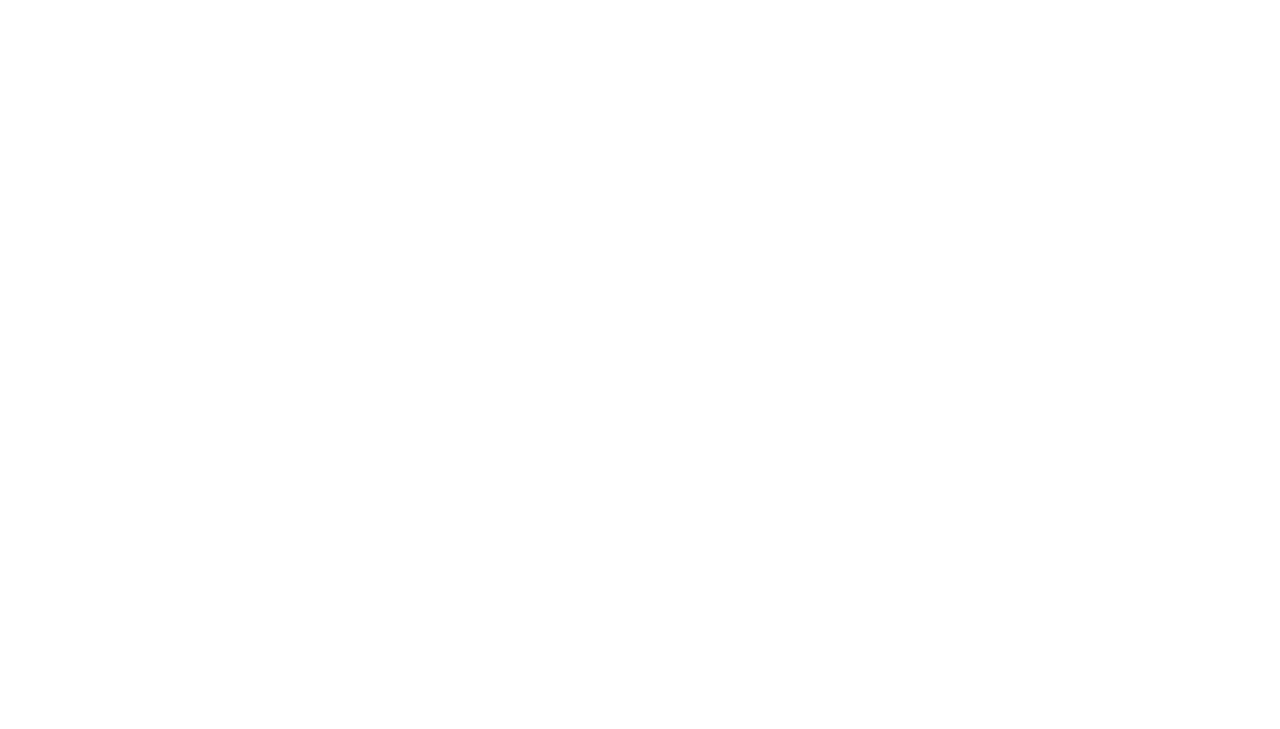
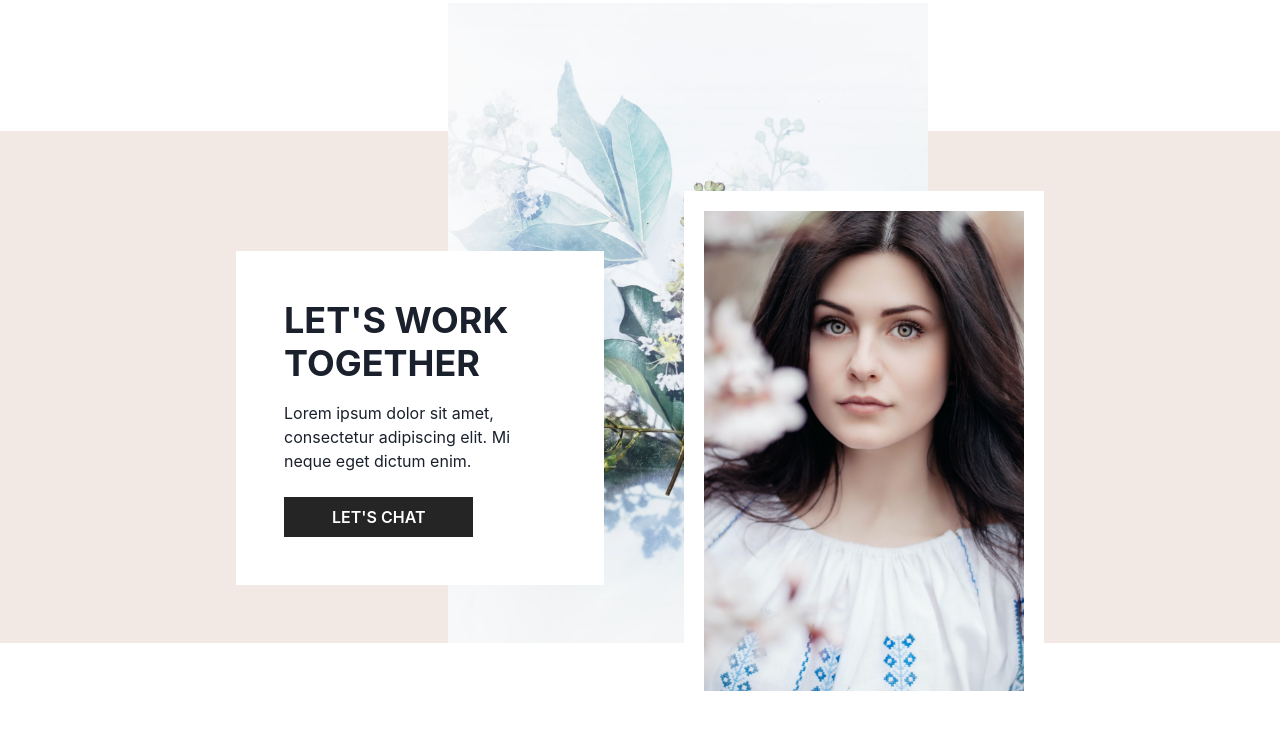
Before and after one commit to afiatamanna06/oliva-grace, a Next.js app: page / in a window 1280 px wide. Shown: the part 899-1628 px from the top of the page. Before the commit the page ends 832 px from the top, so only its background shows below. Built offline with nearby package versions, Linux system fonts and the light colour scheme.

Commit message:
Add: Add work section

```diff
--- a/components/about/About.js
+++ b/components/about/About.js
@@ -4,7 +4,7 @@
 
 function About() {
   return (
-    <Box m="8" pt="128">
+    <Box m="8" pt="128" pb="70">
         <Center>
             <Flex maxH="30rem" maxW="70rem" alignItems="center" direction={["column", "column", "column", "row", "row"]} gap={[8, 8, 8, 28, 28]}>
                 <Image src="/about_img.png" flex="1" objectFit="cover" w="30rem" h="30rem" alt="" />
--- a/components/navigation/NavigationBar.js
+++ b/components/navigation/NavigationBar.js
@@ -10,7 +10,7 @@
     const [responsiveDisplay, setDisplay] = useState("none")
 
   return (
-      <Flex position="fixed" top="0" direction="column" justify="space-between" bgColor="#F2E9E4" w="full" h={ responsiveDisplay === "none" ? "min-content" : ["100vh", "100vh", "100vh", "min-content", "min-content"]} p="3" px="8">
+      <Flex position="fixed" zIndex={100} top="0" direction="column" justify="space-between" bgColor="#F2E9E4" w="full" h={ responsiveDisplay === "none" ? "min-content" : ["100vh", "100vh", "100vh", "min-content", "min-content"]} p="3" px="8">
         <Flex alignItems="center" justify="space-between" display={["flex", "flex", "flex", "none", "none"]}>
             <Box onClick={() => { responsiveDisplay === "none" ? setDisplay("flex") : setDisplay("none")}}><FiMenu /></Box>
             <Box>
--- /dev/null
+++ b/components/work/Work.js
@@ -0,0 +1,24 @@
+import { Box, Image, Flex, Center } from '@chakra-ui/react'
+import WorkDescription from './WorkDescription'
+
+function Work() {
+  return (
+    <Box bgColor="#F2E9E4" w="full" h={["65rem", "65rem", "65rem", "32rem", "32rem"]} my="20rem" position="relative">
+        <Image src="/Work_bg.png" zIndex={1} w="30rem" objectFit="cover" h="40rem" position="absolute" top={["20%", "20%", "20%", "-25%", "-25%"]} left={["0%", "0%", "0%", "35%", "35%"]} alt="" />
+        <Box w="full" position="relative" zIndex={1}>
+          <Center>
+              <Flex h="40rem" maxW="70rem" alignItems="center" direction={["column", "column", "column", "row", "row"]} gap={[8, 8, 8, 20, 20]}>
+                  <Box flex="1" mt="20" maxW={["25rem", "25rem", "28rem", "30rem", "30rem"]} h={["25rem", "25rem", "28rem", "30rem", "30rem"]}>
+                      <WorkDescription />
+                  </Box>
+                  <Box bg="white" p="5">
+                    <Image src="/Work_img.png" objectFit="cover" w="20rem" h="30rem" alt="" />
+                  </Box>
+              </Flex>
+          </Center>
+        </Box>
+    </Box>
+  )
+}
+
+export default Work
--- /dev/null
+++ b/components/work/WorkDescription.js
@@ -0,0 +1,13 @@
+import { Box, Heading, Button } from "@chakra-ui/react"
+
+function WorkDescription() {
+  return (
+    <Box bg="white" p="12" maxW="23rem">
+        <Heading mb="4">LET&apos;S WORK TOGETHER</Heading>
+        <Box mb="6">Lorem ipsum dolor sit amet, consectetur adipiscing elit. Mi neque eget dictum enim. </Box>
+        <Button borderRadius="none" bg="#252525" color="white" px="12" _hover={{ opacity: ".8" }} _focus={{ opacity: ".8" }}>LET&apos;S CHAT</Button>
+    </Box>
+  )
+}
+
+export default WorkDescription
--- a/pages/index.js
+++ b/pages/index.js
@@ -1,5 +1,6 @@
 import Head from 'next/head'
 import About from '../components/about/About'
+import Work from '../components/work/Work'
 
 export default function Home() {
   return (
@@ -10,6 +11,7 @@
         <link rel="icon" href="/favicon.ico" />
       </Head>
       <About />
+      <Work />
     </div>
   )
 }
```
Also changed, not shown: public/Work_bg.png (renamed from public/Rectangle 13.png), public/Work_img.png (renamed from public/Rectangle 12.png).
